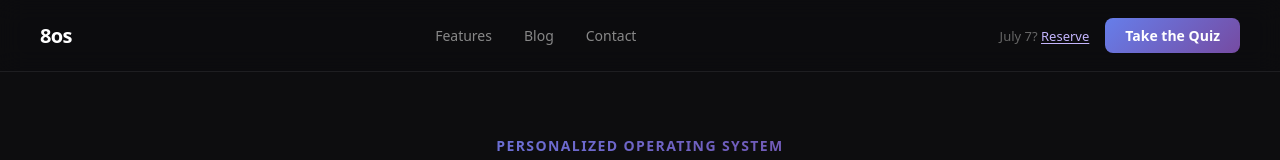
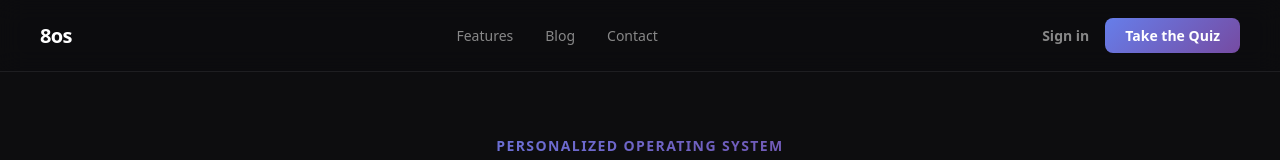
Before and after one commit to BuyWhere/paperclip, a Next.js app: page / in a window 1280 px wide. Shown: the top 160 px of the page. Built offline with nearby package versions, Linux system fonts and the light colour scheme; no server answers.

Commit message:
OS-2728: collapse header CTA collision
Co-Authored-By: Paperclip <noreply@paperclip.ing>

```diff
--- a/src/components/Header.tsx
+++ b/src/components/Header.tsx
@@ -79,21 +79,17 @@ export function Header() {
         {/* CTA */}
         <div style={{ display: 'flex', alignItems: 'center', gap: '1rem' }}>
           <Link
-            href="/coming-soon"
+            href="/login"
             prefetch={false}
-            onClick={() => posthog.capture('coming_soon_click', { source: 'header' })}
             style={{
-              fontSize: '0.8125rem',
-              fontWeight: 500,
-              color: 'var(--color-text-muted)',
+              fontSize: '0.875rem',
+              fontWeight: 600,
+              color: 'var(--color-text-secondary)',
               textDecoration: 'none',
               whiteSpace: 'nowrap',
             }}
           >
-            July 7?{' '}
-            <span style={{ color: '#c4b5fd', textDecoration: 'underline', textUnderlineOffset: '2px' }}>
-              Reserve
-            </span>
+            Sign in
           </Link>
           <Link
             href="/quiz"
```
